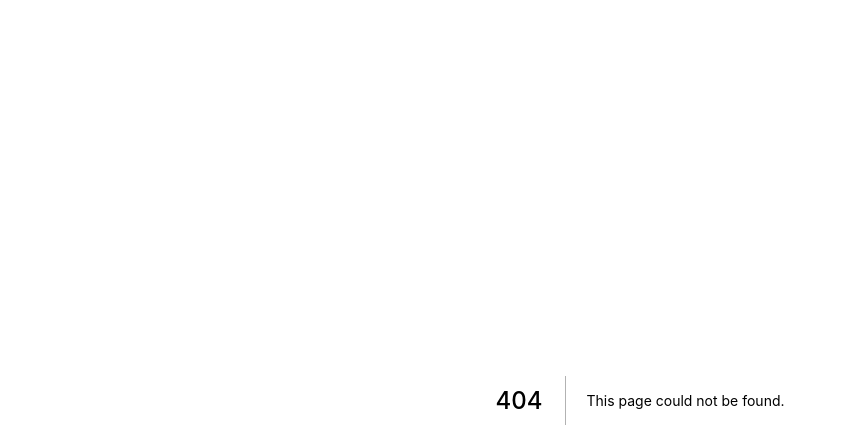
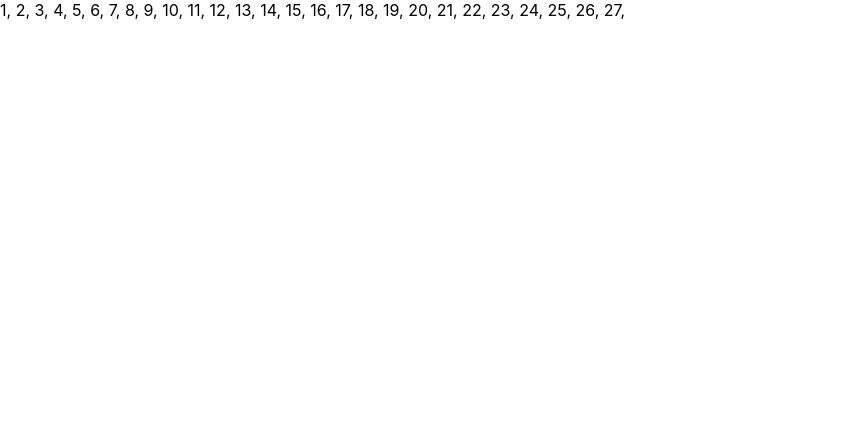
Before and after one commit to tarcisiowes/Learning-Nextjs, a Next.js app in the folder 1st-next/: page /basicos/lista2 in a window 1280 px wide. Before the commit this address had no page. Shown: the top 448 px of the page, without its empty margins (0-847 px from the left). Built offline with nearby package versions, Linux system fonts and the light colour scheme.

Commit message:
exemplo 2 de lista dinamica

```diff
--- /dev/null
+++ b/1st-next/pages/basicos/lista2.jsx
@@ -0,0 +1,15 @@
+function gerarLista(final) {
+  const lista = []
+  for (let i = 1; i <= final; i += 1){
+    lista.push(<span key={ i }> { i },</span>)
+  }
+  return lista
+}
+
+export default function lista1() {
+  return (
+    <div>
+      {gerarLista(27)}
+    </div>
+  )
+}
```
